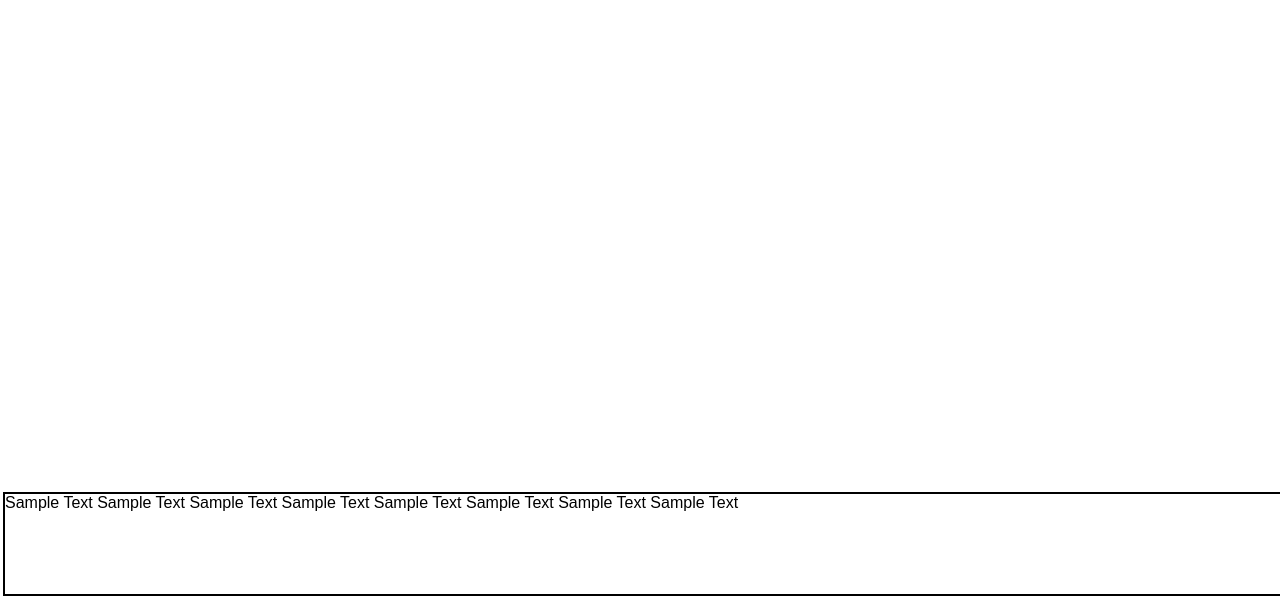
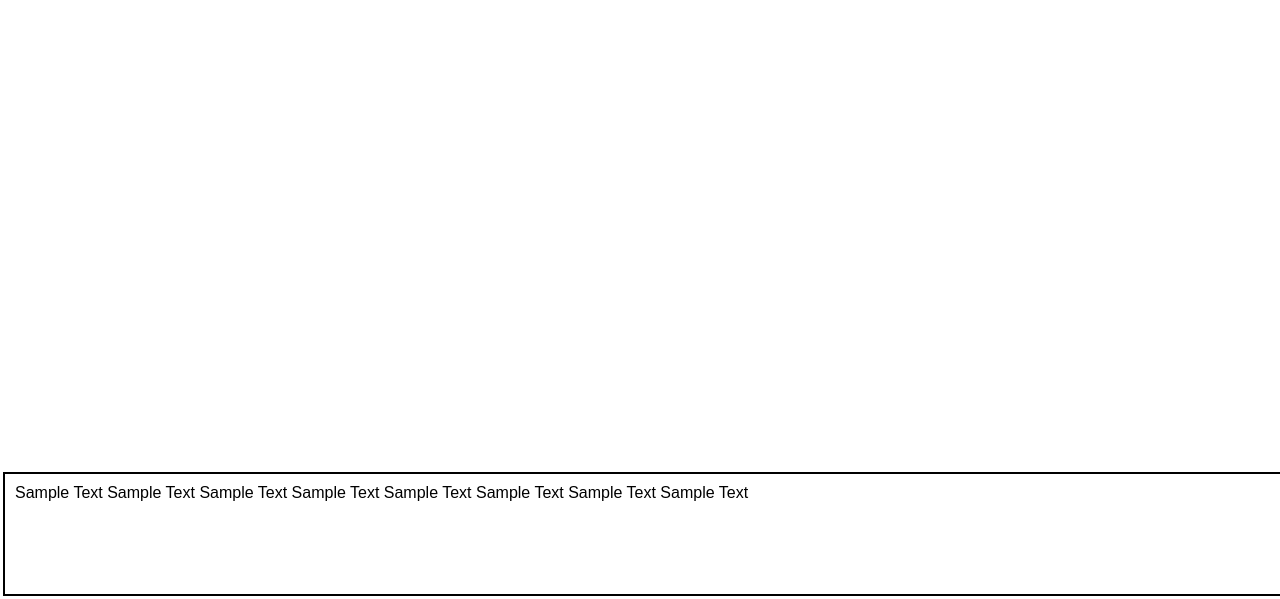
Before and after one commit to griffora1/net-move, a website: page src/index.html in a window 1280 px wide. Shown: the part 201-800 px from the top of the page. Drawn offline with Linux system fonts and the light colour scheme.

Commit message:
Update index.html

```diff
--- a/src/index.html
+++ b/src/index.html
@@ -13,7 +13,7 @@
   <main>
     <h1>Header</h1>
     <span style="color:red;">Span</span>
-    <div style="width:100%;height:100px;position:fixed;bottom:0;left:0;margin:5px 5px;outline: 2px solid black;">
+    <div style="width:100%;height:100px;position:fixed;bottom:0;left:0;margin:5px 5px 5px 5px;padding:10px;outline: 2px solid black;">
       <span style="text-align:center;">Sample Text Sample Text Sample Text Sample Text Sample Text Sample Text Sample Text Sample Text</span>
     </div>
   </main>
```
